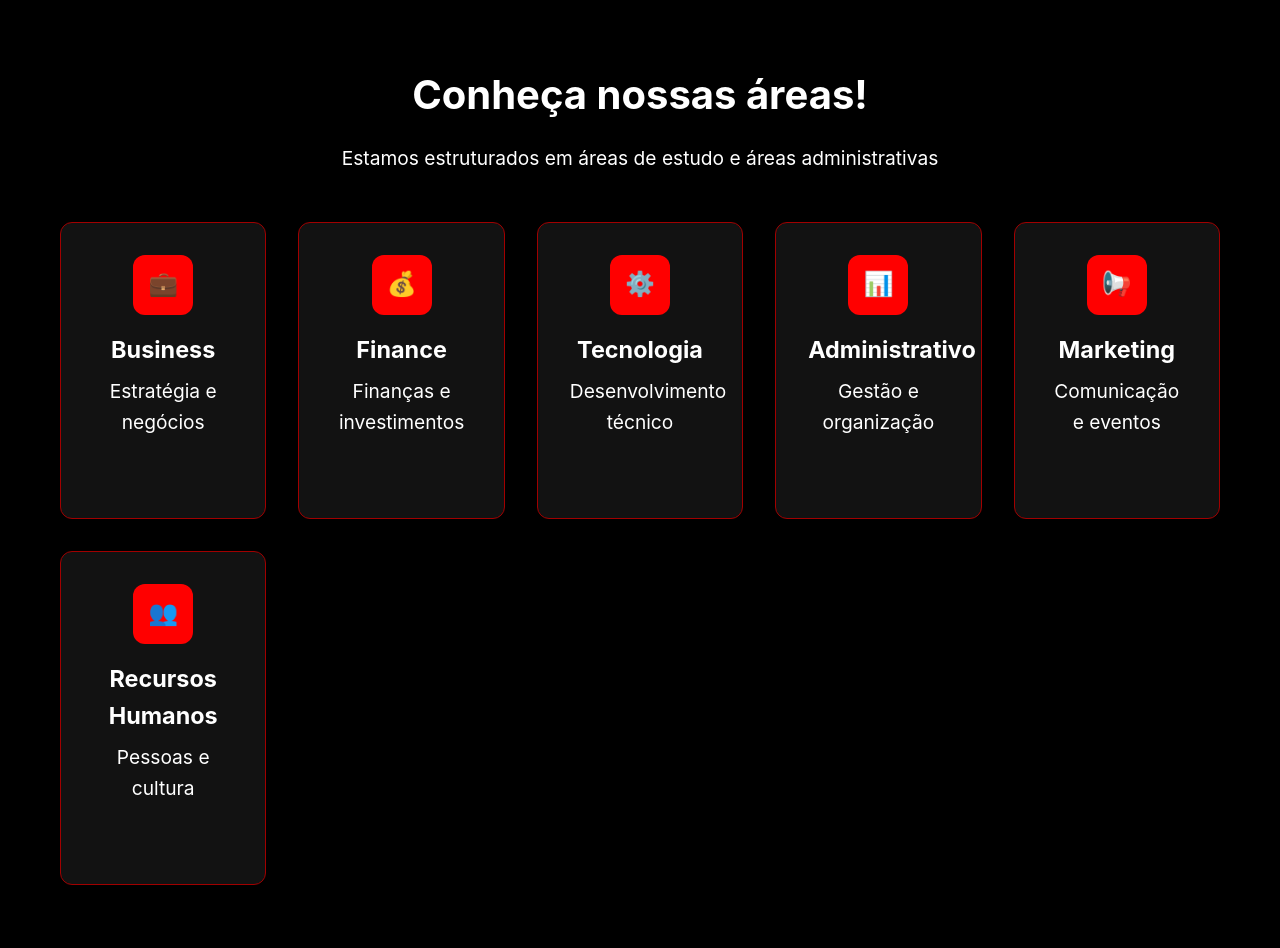
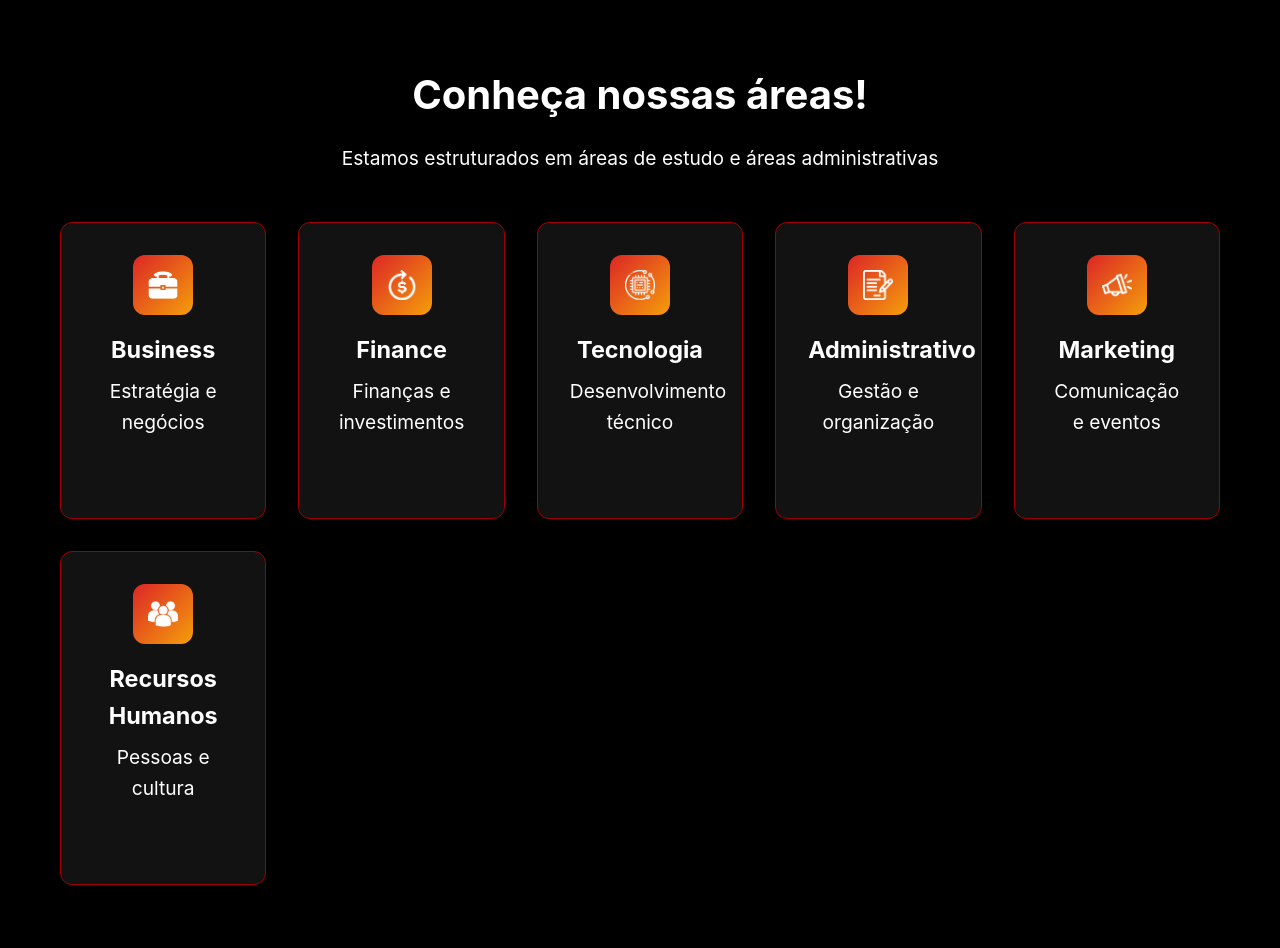
Before and after one commit to Lara70987/Grupo3, a Flask app: page / in a window 1280 px wide. Shown: the part 2756-3704 px from the top of the page. Run offline with Flask 3, Linux system fonts and the light colour scheme.

Commit message:
icones aba principal

```diff
--- a/static/style/style.css
+++ b/static/style/style.css
@@ -317,13 +317,19 @@ nav {
 .area-icon {
   width: 60px;
   height: 60px;
-  background: linear-gradient(135deg, #FF0000, #FF0000);
+  background: linear-gradient(135deg, #dc2626, #f59e0b);
   border-radius: 12px;
   display: flex;
   align-items: center;
   justify-content: center;
-  font-size: 24px;
   margin: 0 auto 1rem;
+  padding: 15px;
+}
+
+.area-icon img {
+  width: 30px;
+  height: 30px;
+  filter: brightness(0) invert(1);
 }
 
 .area-card h3 {
--- a/templates/index.html
+++ b/templates/index.html
@@ -6,7 +6,7 @@
         <div class="container">
           <h1>Estudo de tecnologias <span class="highlight-word">blockchain</span>.</h1>
           <p class="hero-description">Primeira organização estudantil na América Latina focada em estudo de tecnologias blockchain.</p>
-          <a href="#contato" class="cta-button">Junte-se a nós</a>
+          <a href="/contato" class="cta-button">Junte-se a nós</a>
         </div>
       </section>
 
@@ -80,32 +80,44 @@
           <p>Estamos estruturados em áreas de estudo e áreas administrativas</p>
           <div class="areas-grid">
             <div class="area-card">
-              <div class="area-icon">💼</div>
+              <div class="area-icon">
+              <img src="static/img/parceiros/png business-Photoroom.png" alt="Business">
+              </div>
               <h3>Business</h3>
               <p>Estratégia e negócios</p>
             </div>
             <div class="area-card">
-              <div class="area-icon">💰</div>
+              <div class="area-icon">
+                <img src="static/img/parceiros/finanças (2).png" alt="Finance">
+              </div>
               <h3>Finance</h3>
               <p>Finanças e investimentos</p>
             </div>
             <div class="area-card">
-              <div class="area-icon">⚙️</div>
+              <div class="area-icon">
+                <img src="static/img/parceiros/tecnologia (1).png" alt="Tecnologia">
+              </div>
               <h3>Tecnologia</h3>
               <p>Desenvolvimento técnico</p>
             </div>
             <div class="area-card">
-              <div class="area-icon">📊</div>
+              <div class="area-icon">
+                <img src="static/img/parceiros/administrativo (1).png" alt="Administrativo">
+              </div>
               <h3>Administrativo</h3>
               <p>Gestão e organização</p>
             </div>
             <div class="area-card">
-              <div class="area-icon">📢</div>
+              <div class="area-icon">
+                <img src="static/img/parceiros/marketing (1).png" alt="Marketing">
+              </div>
               <h3>Marketing</h3>
               <p>Comunicação e eventos</p>
             </div>
             <div class="area-card">
-              <div class="area-icon">👥</div>
+              <div class="area-icon">
+                <img src="static/img/parceiros/RH (1).png" alt="Recursos Humanos">
+              </div>
               <h3>Recursos Humanos</h3>
               <p>Pessoas e cultura</p>
             </div>
```
Also changed, not shown: static/img/parceiros/RH (1).png (added), static/img/parceiros/administrativo (1).png (added), static/img/parceiros/finanças (2).png (added), static/img/parceiros/marketing (1).png (added), static/img/parceiros/png business-Photoroom.png (added), static/img/parceiros/tecnologia (1).png (added).
